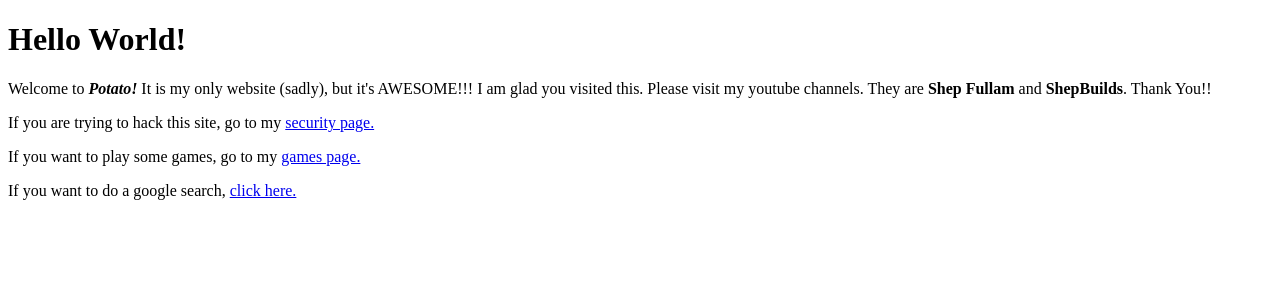
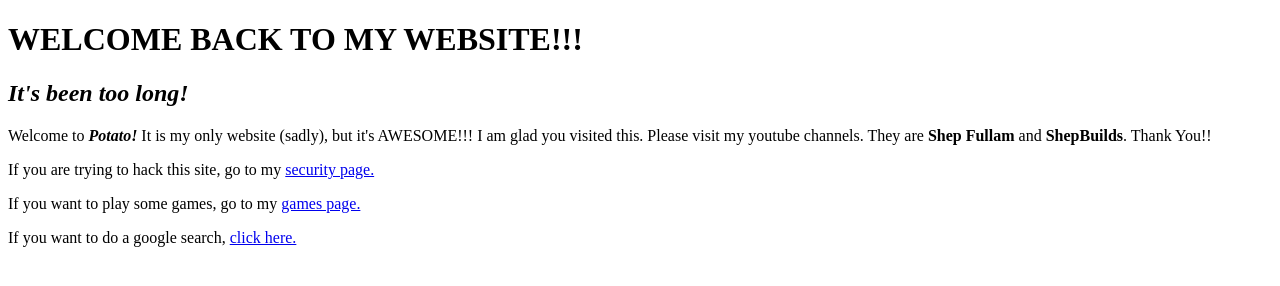
Before and after one commit to shepdev/shepdev.github.io, a plain HTML site: page index.html in a window 1280 px wide. Drawn offline with Linux system fonts and the light colour scheme.

Commit message:
Update index.html

```diff
--- a/index.html
+++ b/index.html
@@ -11,8 +11,9 @@
 </head>
 
 <body>
-  <h1>Hello World!</h1>
-  <p>Welcome to <i><b><x>Potato!</x></b></i> It is my only website (sadly), but it's AWESOME!!! I am glad you visited this. Please visit my youtube channels. They are <b>Shep Fullam</b> and <b>ShepBuilds</b>. Thank You!!</p>
+  <h1>WELCOME BACK TO MY WEBSITE!!!</h1>
+  <h2><i>It's been too long!</i></h2>
+  <p>Welcome to <i><b>Potato!</b></i> It is my only website (sadly), but it's AWESOME!!! I am glad you visited this. Please visit my youtube channels. They are <b>Shep Fullam</b> and <b>ShepBuilds</b>. Thank You!!</p>
   <p>If you are trying to hack this site, go to my <a href="security.html">security page.</a></p>
   <p>If you want to play some games, go to my <a href="games.html">games page.</a></p>
   <p>If you want to do a google search, <a href="https://www.google.com/">click here.</a></p>
```
